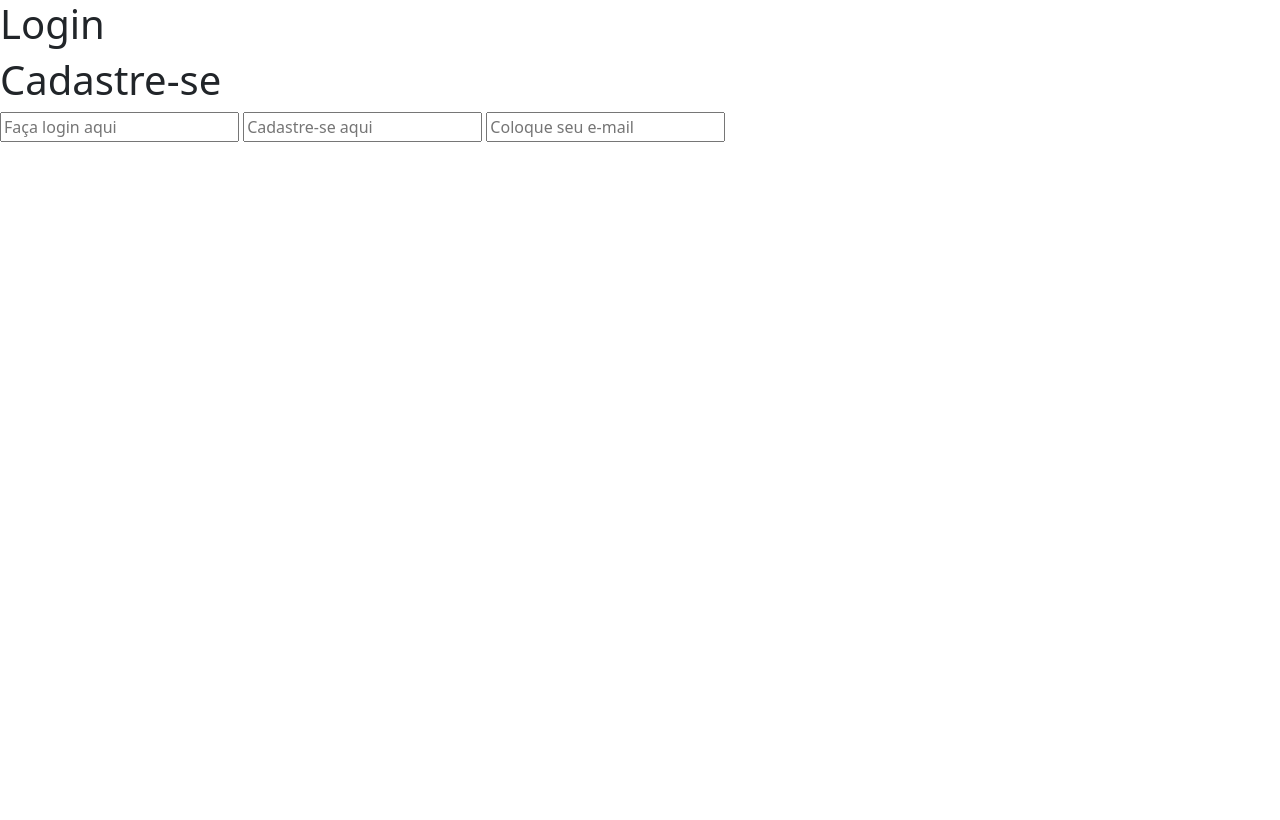
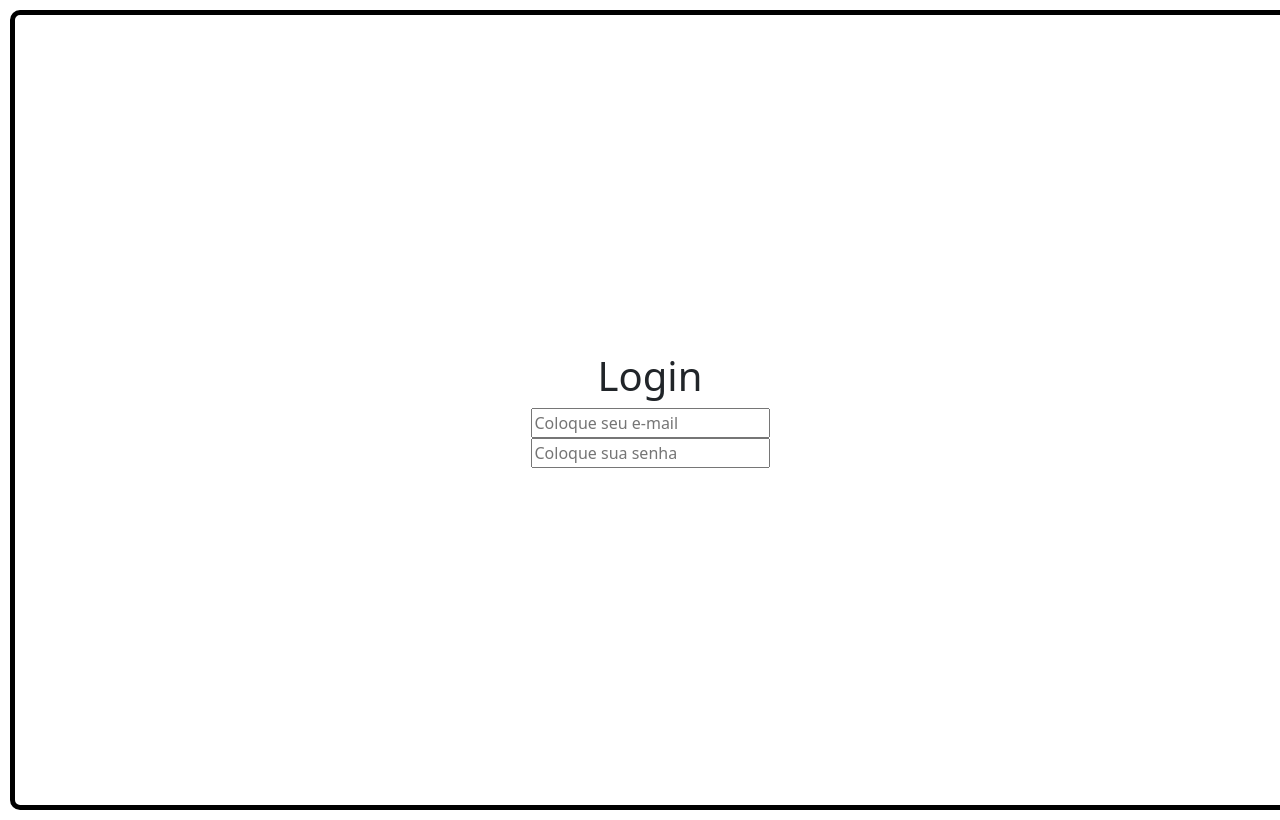
Before and after one commit to Prof-JCF/TechLancers, a plain HTML site: page index.html in a window 1280 px wide. Drawn offline with nearby package versions, Linux system fonts and the light colour scheme.

Commit message:
Alinhamento de tela de login

```diff
--- a/index.html
+++ b/index.html
@@ -9,10 +9,9 @@
   </head>
   <header class="login">
     <h1>Login</h1>
-    <h1>Cadastre-se</h1>
-    <input type="text" id="Login" placeholder="Faça login aqui"/>
-    <input type="text" id="Cadastre se" placeholder="Cadastre-se aqui"/>
+   <!--<h1>Cadastre-se</h1>-->
     <input type="email" id="email" placeholder="Coloque seu e-mail">
+    <input type="password" id="senha" placeholder="Coloque sua senha">
   </header>
   <body>
     <!--<h1>TechLancers</h1> <span><img src="" alt=""></span>-->
--- a/style.css
+++ b/style.css
@@ -1,4 +1,14 @@
 header{
     align-items: center;
-
+    display: flex;
+    flex-direction: column;
+    align-items: center;
+    align-content: center;
+    justify-content: center;
+    width: 100%;
+    height: 100vh;
+    border-radius: 10px;
+    margin: auto;
+    margin: 10px 10px;
+    border: 5px solid black;
 }
```
